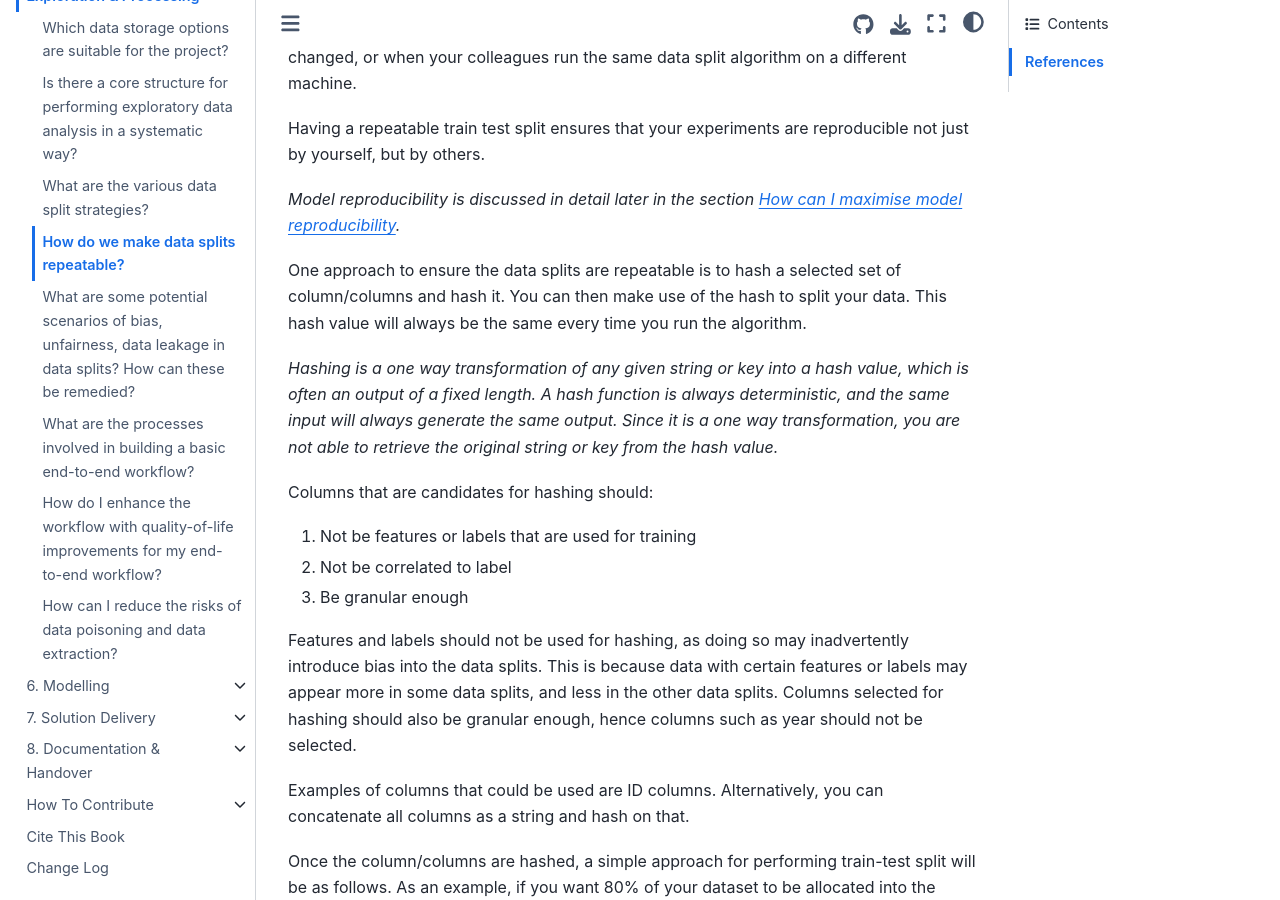
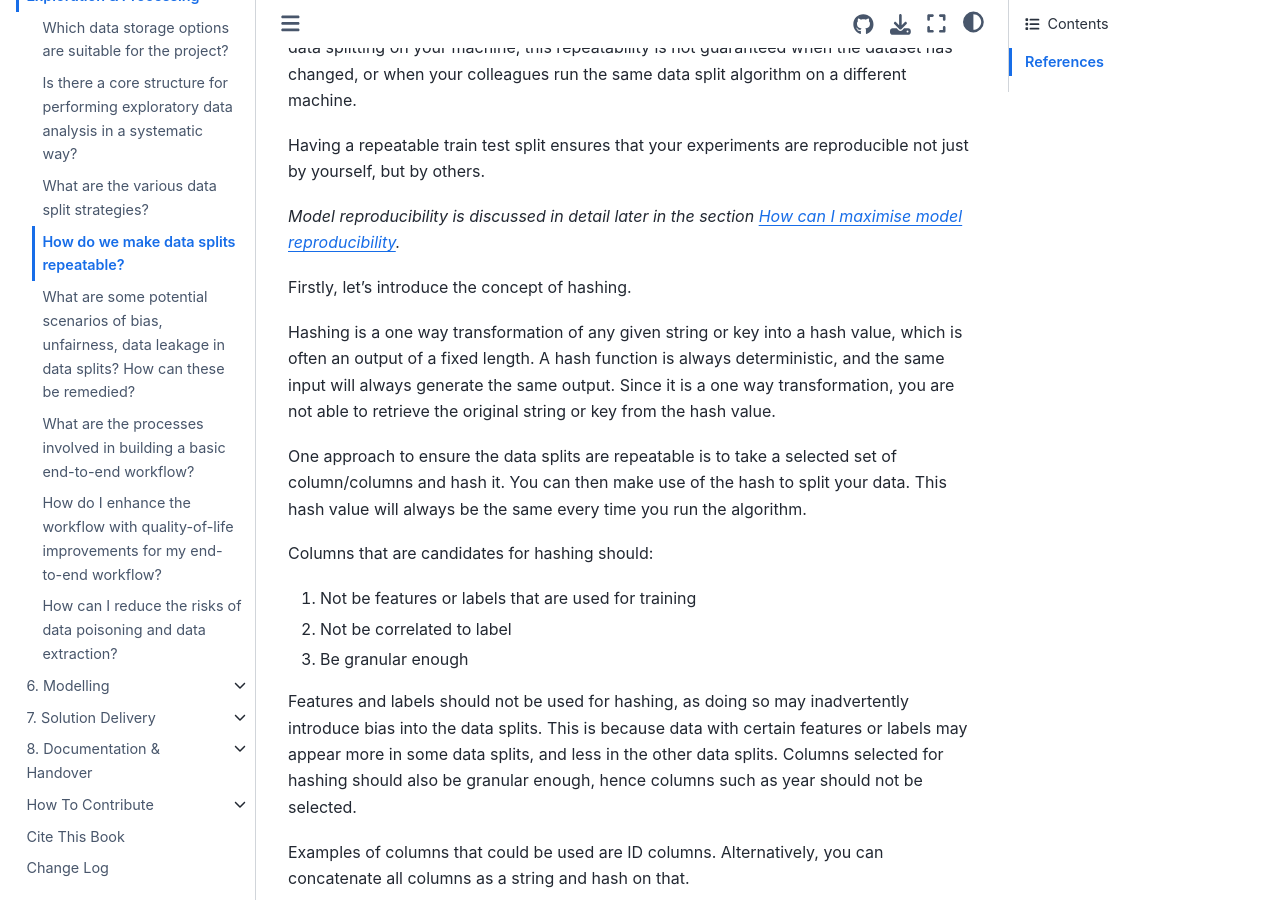
Before and after one commit to aisingapore/ai-practitioner-handbook, a Jupyter Book: the page built from book/5-data-mgmt-exp-proc/data-splits-repeatable.md, in a window 1280 px wide and 900 px high, scrolled down 314 px. Built offline with Jupyter Book 1.0.4 settings and Sphinx 7.4.7 and the Sphinx Book theme 1.1.4, drawn with Linux system fonts in a browser that asks for light colours.

Commit message:
edit based on Kevin's suggestions

```diff
--- a/book/5-data-mgmt-exp-proc/data-splits-repeatable.md
+++ b/book/5-data-mgmt-exp-proc/data-splits-repeatable.md
@@ -1,6 +1,8 @@
 # How do we make data splits repeatable?
 
 Contributor(s): Lee Xin Jie, Senior AI Engineer (100E)
+
+---
 
 It is common for ML beginners to adopt naive random data splitting. In this approach, you may randomly select 80%, 10%, 10% of the data for your training, validation and testing data each time you run the algorithm. However, naive random data splitting is often not repeatable. While you may be able to fix random seeds to ensure some repeatability in data splitting on your machine, this repeatability is not guaranteed when the dataset has changed, or when your colleagues run the same data split algorithm on a different machine.
 
@@ -8,9 +10,11 @@ Having a repeatable train test split ensures that your experiments are reproduci
 
 _Model reproducibility is discussed in detail later in the section [How can I maximise model reproducibility](../6-modelling/model-reproducibility.md)._
 
-One approach to ensure the data splits are repeatable is to hash a selected set of column/columns and hash it. You can then make use of the hash to split your data. This hash value will always be the same every time you run the algorithm.
+Firstly, let’s introduce the concept of hashing.
 
-_Hashing is a one way transformation of any given string or key into a hash value, which is often an output of a fixed length. A hash function is always deterministic, and the same input will always generate the same output. Since it is a one way transformation, you are not able to retrieve the original string or key from the hash value._
+Hashing is a one way transformation of any given string or key into a hash value, which is often an output of a fixed length. A hash function is always deterministic, and the same input will always generate the same output. Since it is a one way transformation, you are not able to retrieve the original string or key from the hash value.
+
+One approach to ensure the data splits are repeatable is to take a selected set of column/columns and hash it. You can then make use of the hash to split your data. This hash value will always be the same every time you run the algorithm.
 
 Columns that are candidates for hashing should:
 1. Not be features or labels that are used for training
```
